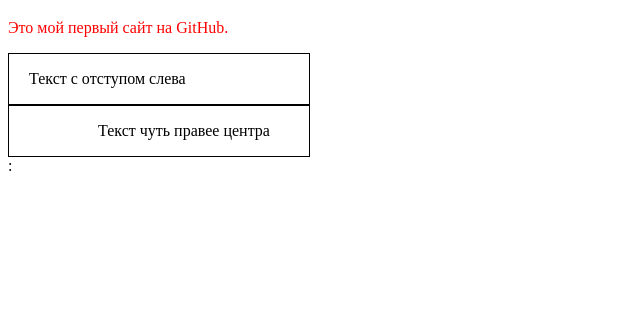
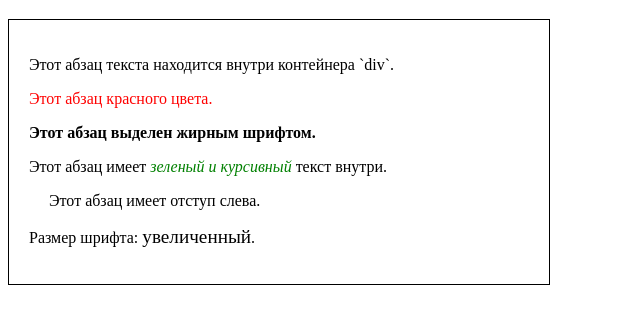
Before and after one commit to SunAlexCher/network.github.io, a plain HTML site: page index.html in a window 1280 px wide. Shown: the part 61-384 px from the top of the page, without its empty margins (0-640 px from the left). Drawn offline with Linux system fonts and the light colour scheme.

Commit message:
Update index.html

```diff
--- a/index.html
+++ b/index.html
@@ -5,14 +5,18 @@
 </head>
 <body>
     <h1 style="color: blue;">Добро пожаловать на мой сайт!</h1>
-<p style="color: red;">Это мой первый сайт на GitHub.</p>
-	<div style="width: 300px; border: 1px solid black;">
-  <p style="padding-left: 20px;">Текст с отступом слева</p>
-</div>
 
-<div style="width: 300px; text-align: center; border: 1px solid black;">
-  <p style="margin-left: 50px; display: inline-block; text-align: left;">Текст чуть правее центра</p>
-</div>
+    <div style="width: 500px; border: 1px solid black; padding: 20px;">
+        <!-- Общий контейнер для абзацев -->
+        <p>Этот абзац текста находится внутри контейнера `div`.</p>
+        <p style="color: red;">Этот абзац красного цвета.</p>
+        <p style="font-weight: bold;">Этот абзац выделен жирным шрифтом.</p>
+        <p>Этот абзац имеет
+            <span style="color: green; font-style: italic;">зеленый и курсивный</span>
+             текст внутри.</p>
+        <p style="padding-left: 20px;">Этот абзац имеет отступ слева.</p>
+        <p>Размер шрифта: <span style="font-size: 1.2em;">увеличенный</span>.</p>
+    </div>
+
 </body>
 </html>
-	<!DOCTYPE html>:
```
